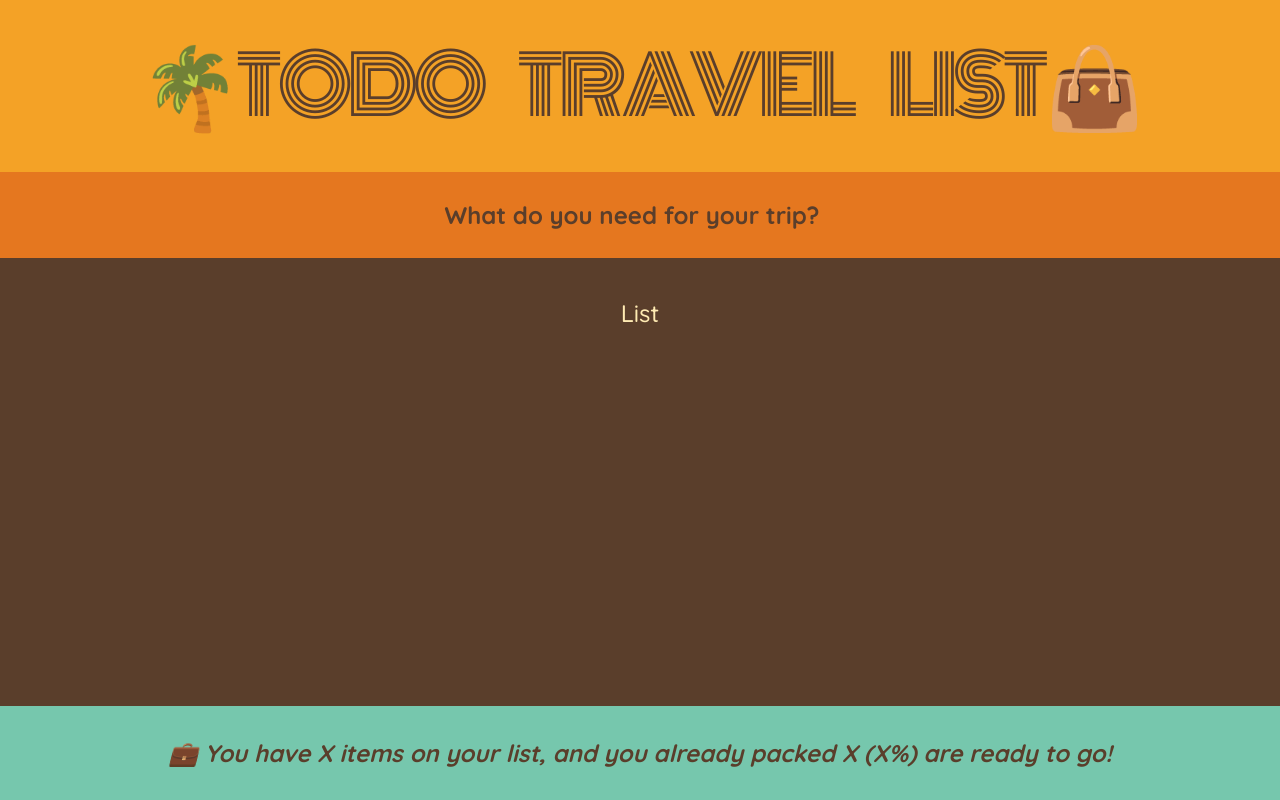
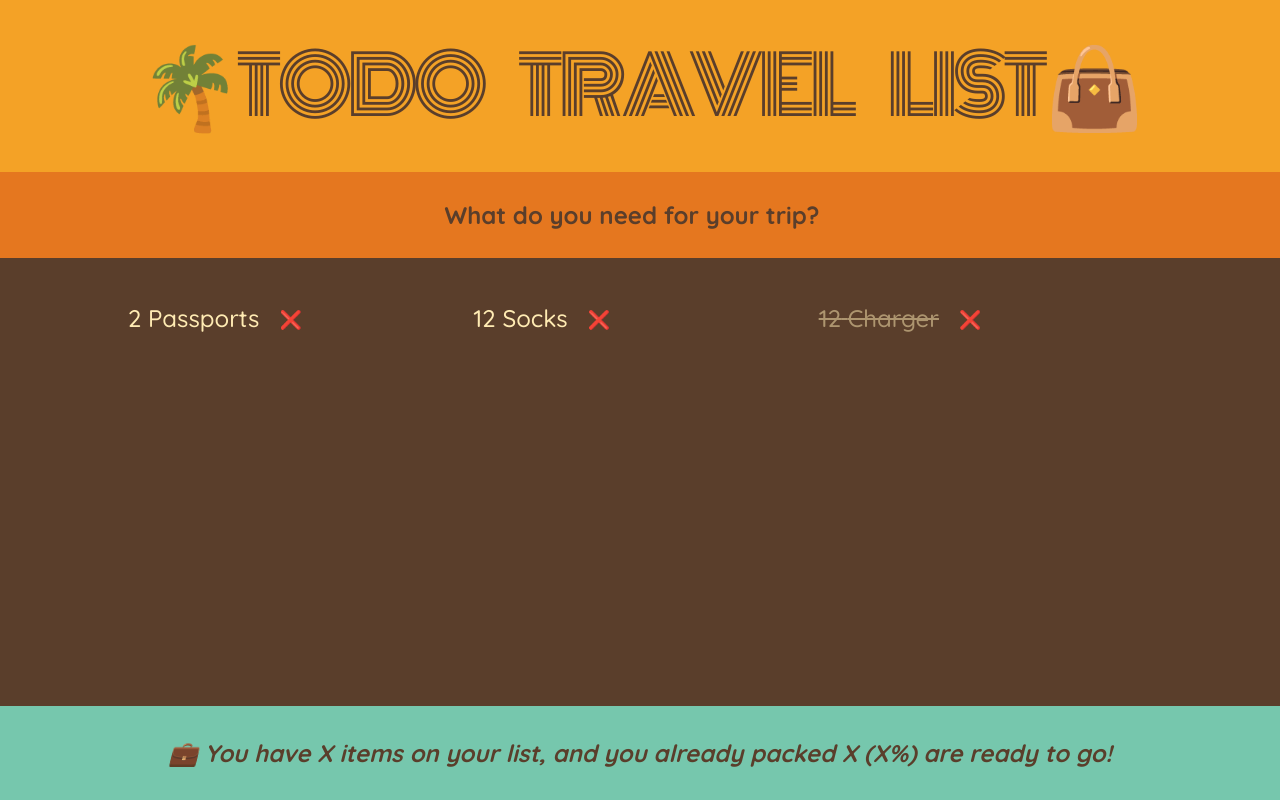
Before and after one commit to tarek-khalifa-1/react-todo-travel-list, a React (Vite) app: page / in a window 1280 px wide. Built offline with nearby package versions, Linux system fonts and the light colour scheme.

Commit message:
rendering init list items

```diff
--- a/src/components/PackingList/PackingList.jsx
+++ b/src/components/PackingList/PackingList.jsx
@@ -1,5 +1,21 @@
+import PackingListItem from "../PackingListItem/PackingListItem";
+
+const initialItems = [
+  { id: 1, description: "Passports", quantity: 2, packed: false },
+  { id: 2, description: "Socks", quantity: 12, packed: false },
+  { id: 3, description: "Charger", quantity: 12, packed: true },
+];
+
 function PackingList() {
-  return <div className="list">List</div>;
+  return (
+    <div className="list">
+      <ul>
+        {initialItems.map((item) => (
+          <PackingListItem key={item.id} data={item} />
+        ))}
+      </ul>
+    </div>
+  );
 }
 
 export default PackingList;
--- /dev/null
+++ b/src/components/PackingListItem/PackingListItem.jsx
@@ -0,0 +1,12 @@
+function PackingListItem({ data: item }) {
+  return (
+    <li>
+      <span className={item.packed ? "packed" : ""}>
+        {item.quantity} {item.description}
+      </span>
+      <button>❌</button>
+    </li>
+  );
+}
+
+export default PackingListItem;
--- a/src/index.css
+++ b/src/index.css
@@ -94,8 +94,7 @@
 .list ul {
   list-style: none;
   width: 80%;
-  overflow: scroll;
-
+  overflow: hidden;
   display: grid;
   grid-template-columns: repeat(auto-fit, minmax(250px, 1fr));
   gap: 1.2rem;
@@ -107,6 +106,11 @@
   display: flex;
   align-items: center;
   gap: 1.2rem;
+}
+
+.list li .packed {
+  text-decoration: line-through;
+  opacity: 0.5;
 }
 
 input[type="checkbox"] {
```
Also changed, not shown: src/App.jsx (+0 -7 lines).
